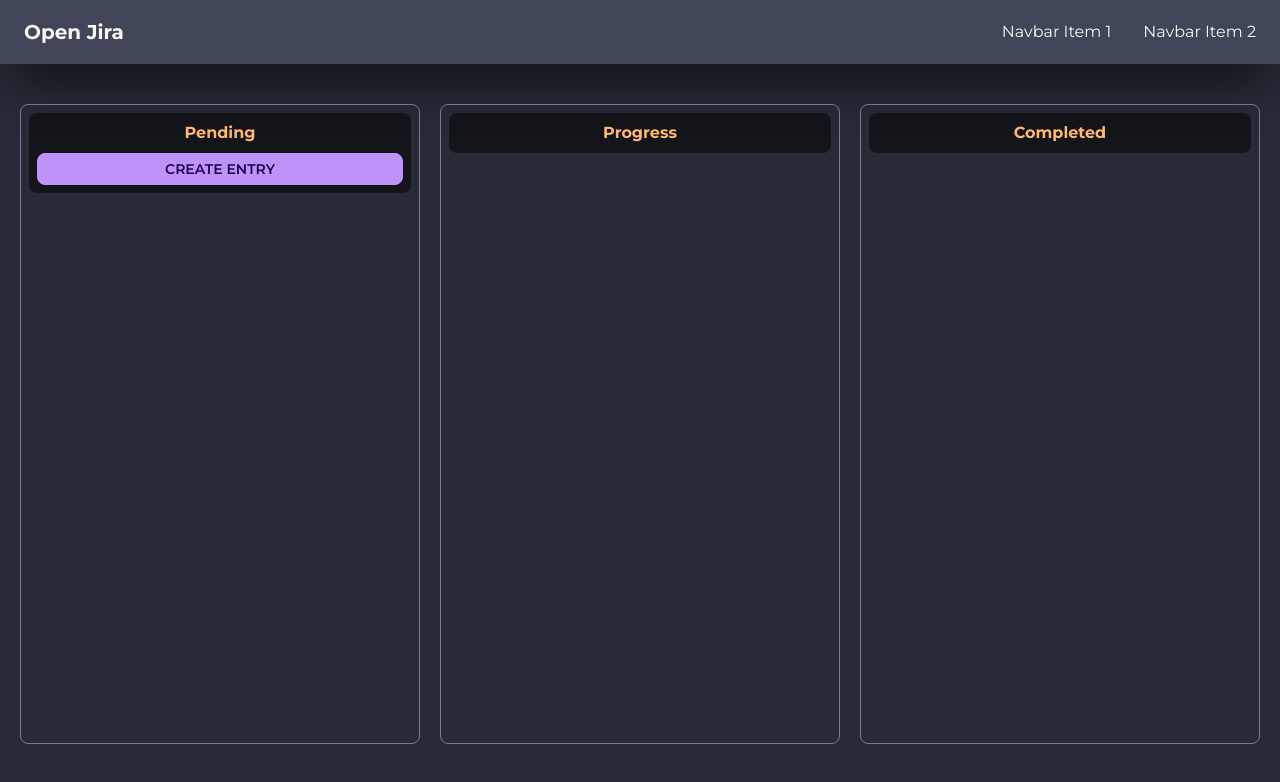
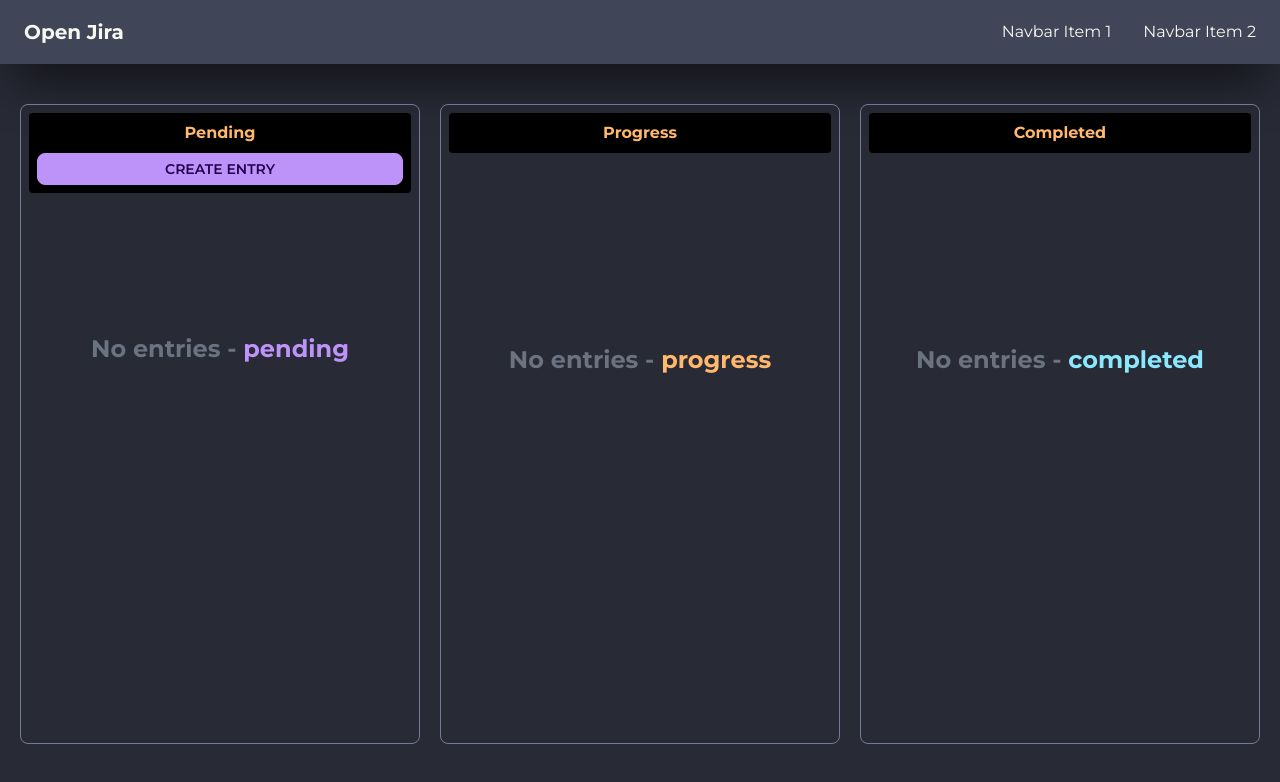
Before and after one commit to Franklin361/open-jira, a Next.js app: page / in a window 1280 px wide. Shown: the top 782 px of the page. Built offline with nearby package versions, Linux system fonts and the light colour scheme.

Commit message:
[FEAT] add effect drag anddrop on the entries and change status

```diff
--- a/components/entry/Entry.tsx
+++ b/components/entry/Entry.tsx
@@ -1,4 +1,5 @@
 import { Entry } from "../../interfaces"
+import { useEntryStore } from "../../store"
 
 interface Props {
     entry: Entry
@@ -13,12 +14,33 @@
 }
 
 export const EntryCard = ({ entry }: Props) => {
+
+    const setIsDragging = useEntryStore(state => state.setIsDragging)
+    const isDragging = useEntryStore(state => state.isDragging)
+    const deleteEntry = useEntryStore(state => state.deleteEntry)
+
+    const handleDragStart = (e: React.DragEvent<HTMLDivElement>) => {
+        e.dataTransfer.setData('text', entry._id)
+        setIsDragging(true)
+    }
+
+    const handleDragEnd = () => setIsDragging(false)
+
+    const handleDelete = () => deleteEntry(entry._id)
+
     return (
-        <div className="bg-black rounded my-4 p-4">
+        <div
+            className={`fadeInUp transition-all ease-linear border-2 bg-black rounded my-4 p-4 cursor-pointer ${isDragging ? 'opacity-25' : 'opacity-100'} ${(entry.status == 'pending') ? 'border-secondary' : (entry.status == 'completed') ? 'border-info' : 'border-accent'}`}
+            draggable
+            onDragStart={handleDragStart}
+            onDragEnd={handleDragEnd}
+        >
             <pre className="font-bold min-h-12">{entry.content}</pre>
-            <div className="flex justify-end mt-2">
-                <span className="text-sm font-semibold text-white/50">{new Intl.DateTimeFormat('en', opts).format(entry.date)}</span>
+            <div className="flex justify-between items-center mt-2">
+                <button className="btn btn-sm" onClick={handleDelete}>Delete</button>
+                <span className="select-none text-sm font-semibold text-white/50">{new Intl.DateTimeFormat('en', opts).format(entry.date)}</span>
             </div>
+
         </div>
     )
 }
--- a/components/entry/LayoutEntries.tsx
+++ b/components/entry/LayoutEntries.tsx
@@ -10,14 +10,37 @@
 export const LayoutEntries = ({ status }: Props) => {
 
     const listEntries = useEntryStore(state => state.listEntries)
+    const updateEntry = useEntryStore(state => state.updateEntry)
+    const setIsDragging = useEntryStore(state => state.setIsDragging)
+
     const entries = useMemo(() => listEntries.filter(entry => entry.status === status), [listEntries])
 
+    const handleDrop = (e: React.DragEvent<HTMLDivElement>) => {
+        e.preventDefault()
+        const id = e.dataTransfer.getData('text')
+        console.log(id, status)
+        updateEntry(id, status)
+        setIsDragging(false)
+    }
+
+    const handleDragOver = (e: React.DragEvent<HTMLDivElement>) => e.preventDefault()
+
     return (
-        <div>
+        <div
+            onDrop={handleDrop}
+            onDragOver={handleDragOver}
+            className='h-full'
+        >
             {
-                entries.length !== 0 && entries.map(entry => (
-                    <EntryCard key={entry.id} entry={entry} />
+                entries.length !== 0 ? entries.map(entry => (
+                    <EntryCard key={entry._id} entry={entry} />
                 ))
+                    : <div className={`${status === 'pending' ? 'h-2/4' : 'h-4/6'} flex justify-center items-center`}>
+                        <p className="font-bold text-gray-500 text-2xl fadeInUp">
+                            No entries -
+                            <span className={`${(status == 'pending') ? 'text-secondary' : (status == 'completed') ? 'text-info' : 'text-accent'}`}> {status}</span>
+                        </p>
+                    </div>
             }
         </div>
     )
--- a/components/ui/ColumnGrid.tsx
+++ b/components/ui/ColumnGrid.tsx
@@ -1,4 +1,5 @@
 import { Status } from "../../interfaces"
+import { useEntryStore } from "../../store"
 import { LayoutEntries } from "../entry"
 
 interface Props {
@@ -7,10 +8,13 @@
 }
 
 export const ColumnGrid = ({ status, children }: Props) => {
+
+    const isDragging = useEntryStore(state => state.isDragging)
+
     return (
-        <div className="flex-1 border border-neutral-content/50 p-2 rounded-lg overflow-y-scroll">
-            <div className="bg-black/50 rounded-lg p-2 text-center sticky top-0">
-                <h4 className="font-bold text-accent capitalize">{status}</h4>
+        <div className={`transition-all ease-linear flex-1 border p-2 rounded-lg overflow-y-scroll hidden-scroll ${isDragging ? 'bg-black/70' : 'border-neutral-content/50'}`}>
+            <div className="bg-black rounded p-2 text-center sticky top-0">
+                <h4 className="font-bold text-accent capitalize select-none">{status}</h4>
                 {children && children}
             </div>
             <LayoutEntries status={status} />
--- a/interfaces/entry.ts
+++ b/interfaces/entry.ts
@@ -1,6 +1,6 @@
 
 export interface Entry {
-    id: string;
+    _id: string;
     content: string;
     date: number;
     status: Status
--- a/store/entry.ts
+++ b/store/entry.ts
@@ -1,19 +1,36 @@
 import create from 'zustand'
-import { Entry } from '../interfaces'
+import { Entry, Status } from '../interfaces'
 import { v4 as uuid } from 'uuid';
 
 interface EntryStoreState {
   listEntries: Entry[],
-  addEntry: (content: string) => void
+  addEntry: (content: string) => void,
+  isDragging: boolean
+  setIsDragging: (isDragging: boolean) => void
+  updateEntry: (id: string, status: Status) => void,
+  deleteEntry: (id: string) => void,
 }
 
-export const useEntryStore = create<EntryStoreState>(set => ({
+export const useEntryStore = create<EntryStoreState>((set, get) => ({
   listEntries: [],
+  isDragging: false,
+  setIsDragging: (isDragging: boolean) => set(state => ({ ...state, isDragging })),
+  deleteEntry: (id: string) => set(state => ({ ...state, listEntries: [...state.listEntries.filter(entry => entry._id !== id)] })),
+  updateEntry: (id: string, status: Status) => set(state => {
+    const entries = get().listEntries;
+    const newEntryUpdated = entries.filter(entry => entry._id === id)[0];
+    if (newEntryUpdated) newEntryUpdated.status = status
+
+    return {
+      ...state,
+      listEntries: [...entries.filter(entry => entry._id !== id), newEntryUpdated]
+    }
+  }),
   addEntry: (content: string) => set(state => {
     const newEntry: Entry = {
       content,
       date: new Date().getTime(),
-      id: uuid(),
+      _id: uuid(),
       status: 'pending'
     }
 
@@ -22,4 +39,5 @@
       listEntries: [newEntry, ...state.listEntries]
     }
   })
+
 }))
--- a/styles/globals.css
+++ b/styles/globals.css
@@ -5,12 +5,32 @@
 @tailwind utilities;
 
 * {
-    margin: 0;
-    padding: 0;
-    box-sizing: border-box;
-    font-family: 'Montserrat', sans-serif;
+  margin: 0;
+  padding: 0;
+  box-sizing: border-box;
+  font-family: 'Montserrat', sans-serif;
 }
 
 pre {
-    font-family: 'Montserrat', sans-serif;
+  font-family: 'Montserrat', sans-serif;
 }
+
+.hidden-scroll {
+  scrollbar-width: none;
+}
+
+@keyframes fadeInUp {
+  from {
+    opacity: 0;
+    transform: translate3d(0, 100%, 0);
+  }
+
+  to {
+    opacity: 1;
+    transform: translate3d(0, 0, 0);
+  }
+}
+
+.fadeInUp {
+  animation: fadeInUp .3s linear;
+}
```
